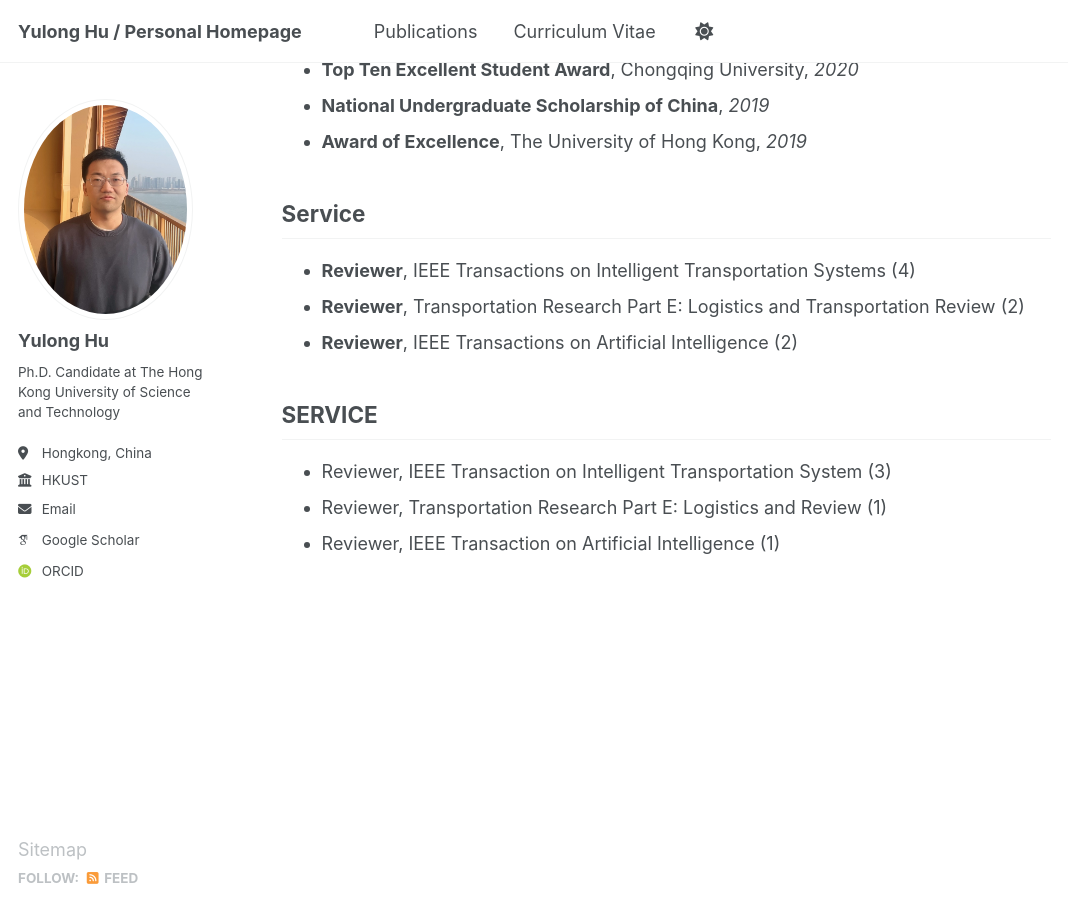
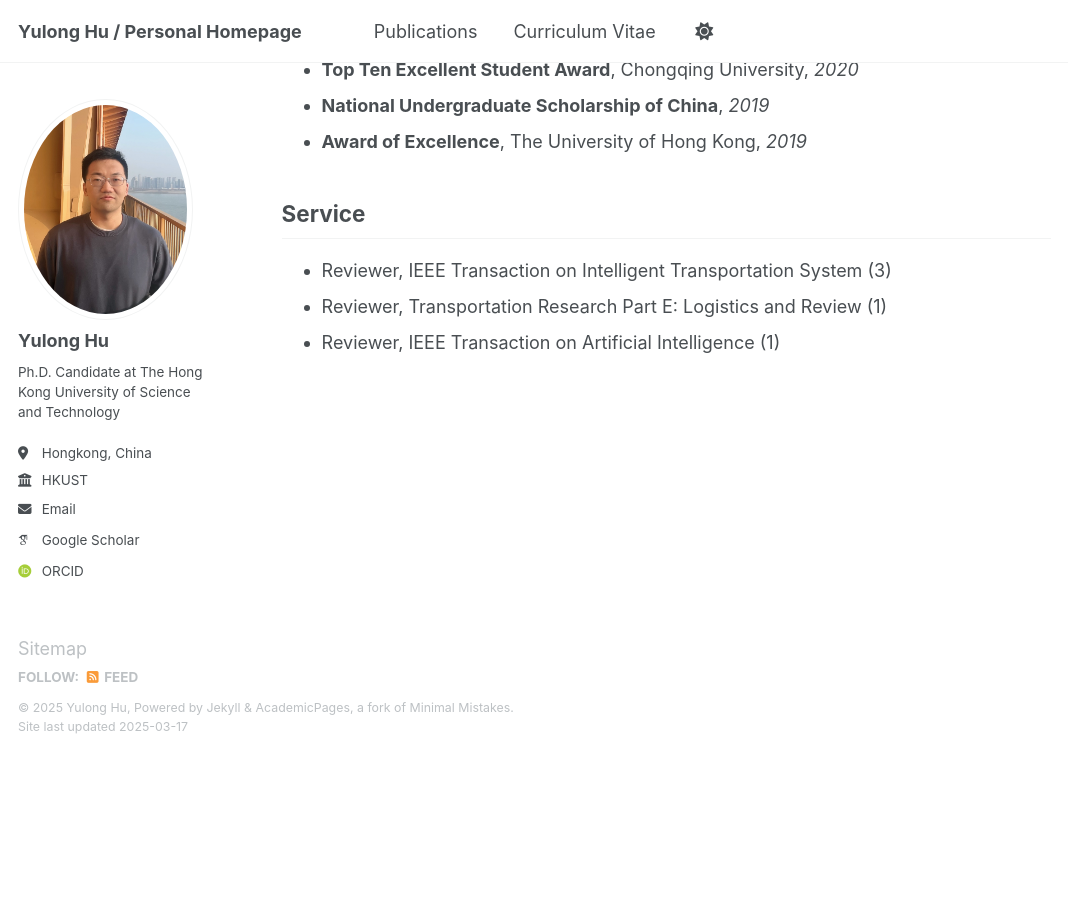
Before and after one commit to yulonghu2000/yulonghu2000.github.io, a Jekyll site: the page built from _pages/cv.md, in a window 1280 px wide and 900 px high, scrolled down 1112 px. Shown: the whole window, without its empty margins (0-1068 px from the left). Built offline with Jekyll 4.4.1, drawn with Linux system fonts in a browser that asks for light colours; some web fonts are replaced; after the commit the page ends 1866 px from its top, so only the background shows below that.

Commit message:
Update cv.md

```diff
--- a/_pages/cv.md
+++ b/_pages/cv.md
@@ -30,12 +30,6 @@ author_profile: true
 - **Award of Excellence**, The University of Hong Kong, *2019*
 
 ## Service
-- **Reviewer**, IEEE Transactions on Intelligent Transportation Systems (4)
-- **Reviewer**, Transportation Research Part E: Logistics and Transportation Review (2)
-- **Reviewer**, IEEE Transactions on Artificial Intelligence (2)
-
-## SERVICE
-
 - Reviewer, IEEE Transaction on Intelligent Transportation System (3)
 - Reviewer, Transportation Research Part E: Logistics and Review (1)
 - Reviewer, IEEE Transaction on Artificial Intelligence (1)
```
